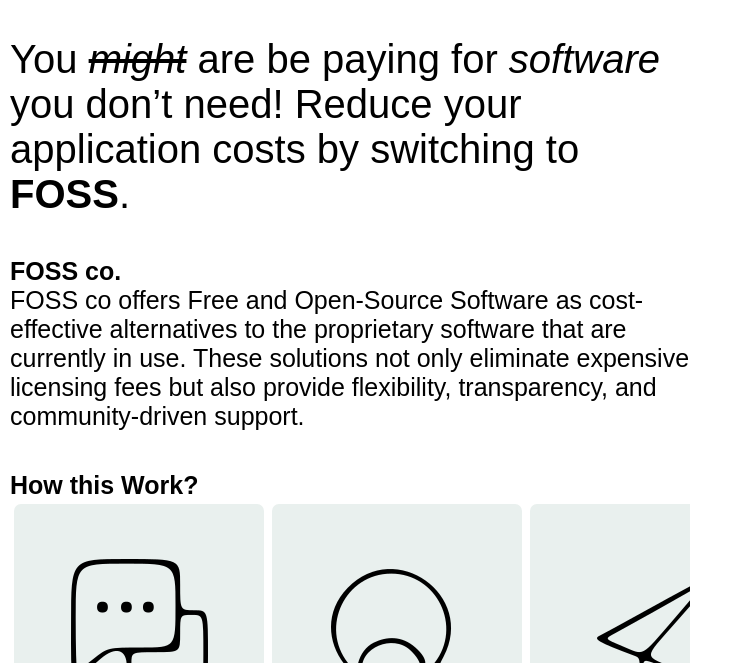
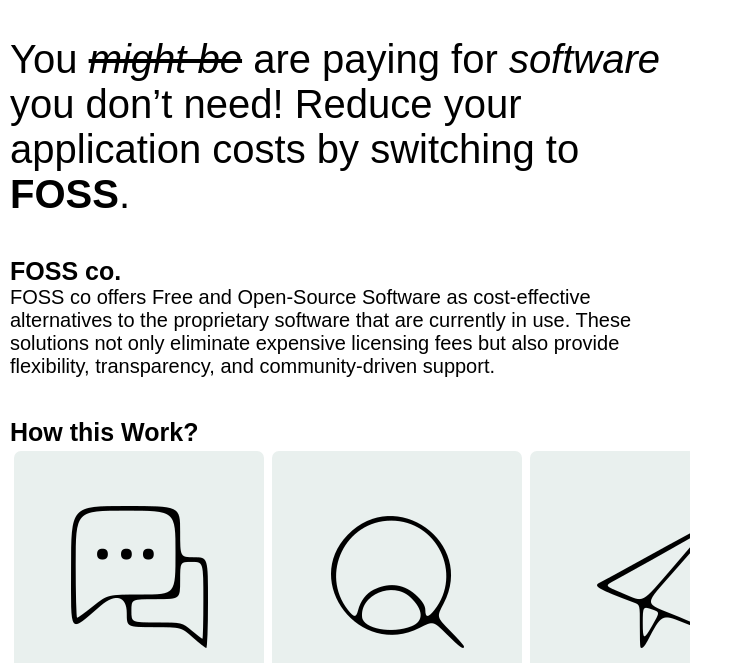
Before and after one commit to affanjau/fossco.github.io, a plain HTML site: page index.html in a window 1280 px wide. Shown: the part 137-800 px from the top of the page, without its empty margins (0-743 px from the left). Drawn offline with Linux system fonts and the light colour scheme.

Commit message:
Add files via upload

```diff
--- a/index.html
+++ b/index.html
@@ -45,7 +45,7 @@
                 font-style: italic;
             }
             main article {
-                font-size: 25px;
+                font-size: 20px;
                 margin: 20px 0;
             }
             main {
@@ -111,8 +111,8 @@
             <div class="hero">
                 <article>
                     You
-                    <span style="text-decoration: line-through">might</span> are
-                    be paying for <span>software</span> you don’t need! Reduce
+                    <span style="text-decoration: line-through">might be</span>
+                    are paying for <span>software</span> you don’t need! Reduce
                     your application costs by switching to
                     <strong>FOSS</strong>.
                 </article>
```
